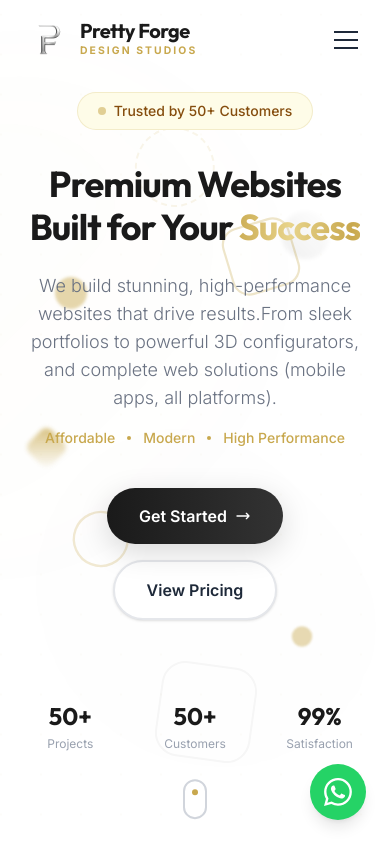
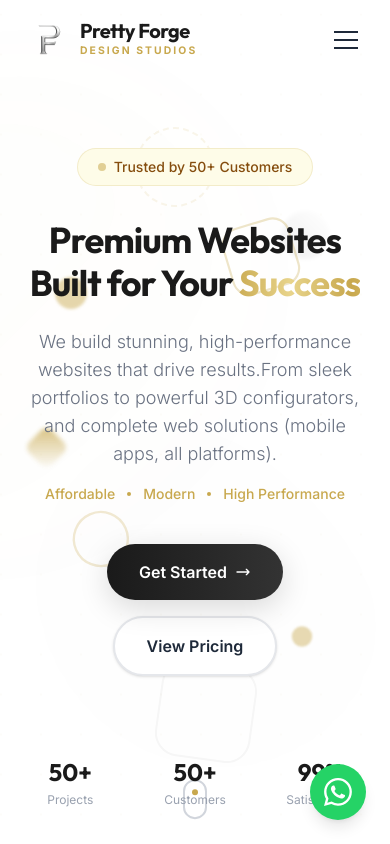
Before and after one commit to saulgoodmanvenus-dot/PrettyForge-Studios, a React (Vite) app: page / in a window 390 px wide. Shown: the top 844 px of the page. Built offline with nearby package versions, Linux system fonts and the light colour scheme.

Commit message:
Update Hero.jsx

```diff
--- a/src/components/Hero.jsx
+++ b/src/components/Hero.jsx
@@ -120,7 +120,7 @@
       </div>
 
       {/* Content */}
-      <div className="relative z-10 max-w-5xl mx-auto px-6 text-center">
+      <div className="relative z-10 max-w-5xl mx-auto px-6 text-center pt-28 md:pt-16 lg:pt-0">
         {/* Badge */}
         <motion.div
           initial={{ opacity: 0, y: 30 }}
```
